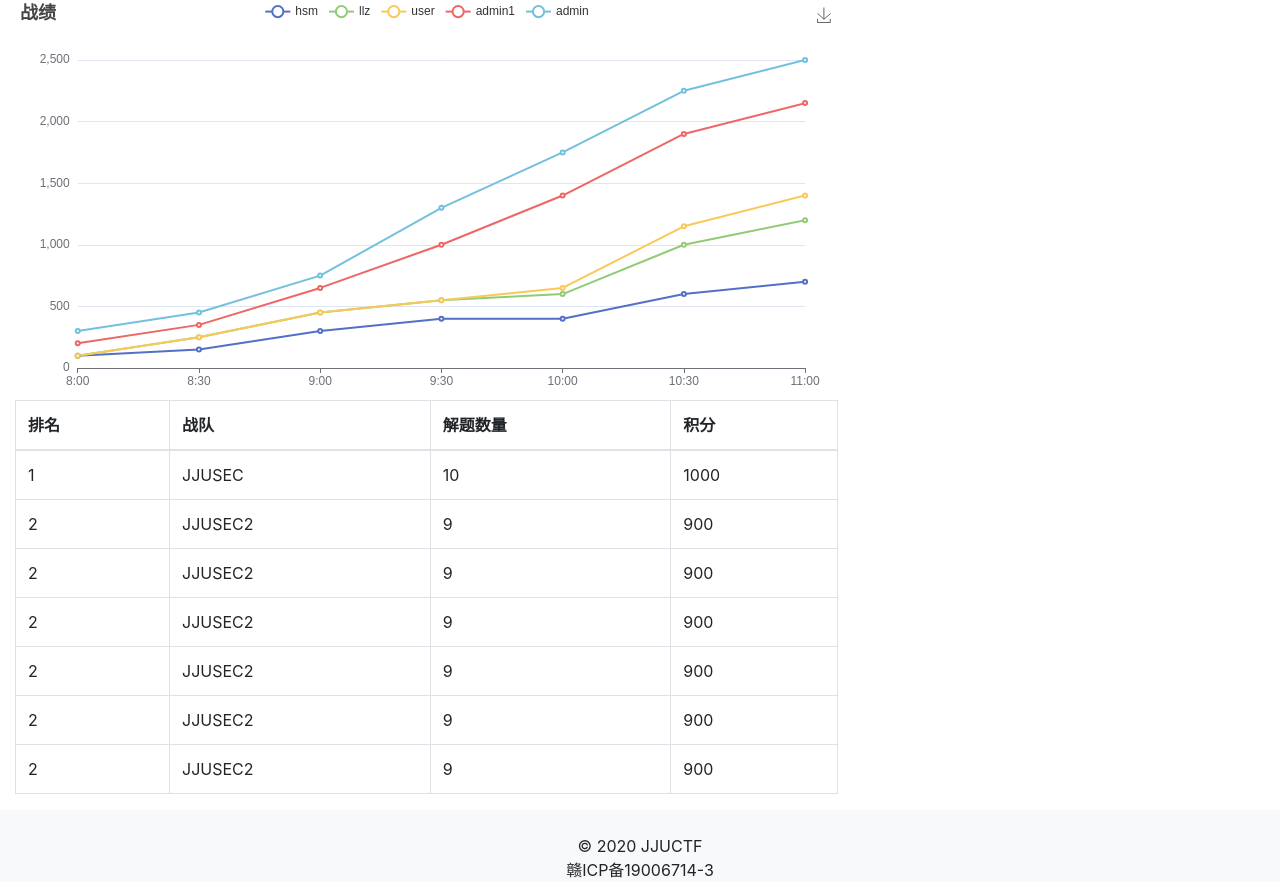
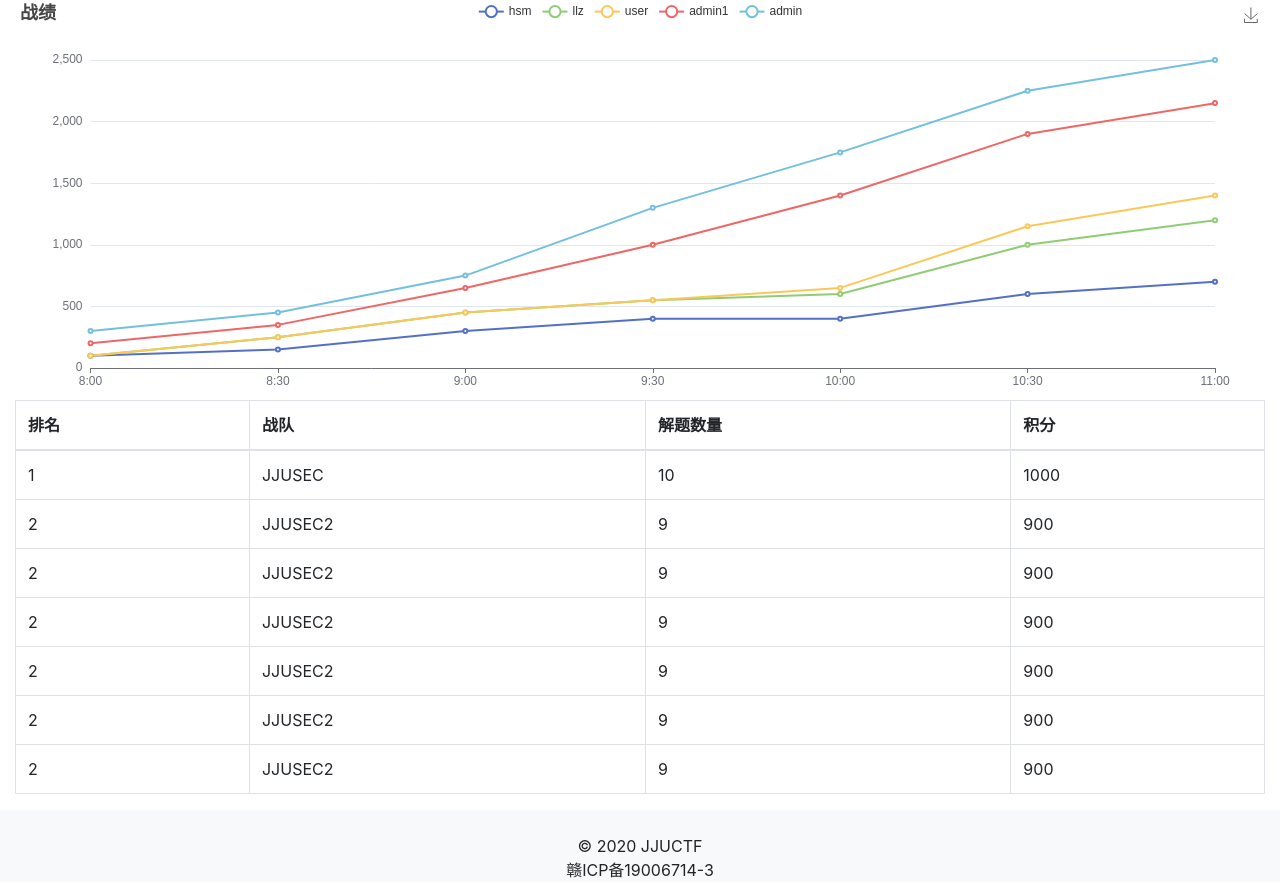
Before and after one commit to BJLIYANLIANG/JJUCTF_V2.0, a Flask app: page /ranks in a window 1280 px wide. Shown: the part 56-938 px from the top of the page. Run offline with Flask 2, Linux system fonts and the light colour scheme; the visitor is signed in with stand-in values (Sample User, id 1); data that the repository does not hold is empty; some libraries are stand-ins or nearby versions.

Commit message:
增加态势感知地图和一些其他界面的UI

```diff
--- a/static/css/jjuctf.css
+++ b/static/css/jjuctf.css
@@ -14,13 +14,13 @@
         body {
         /*background-color: #122b40;*/
         /*    background: #122b40;*/
-            background-color: #122b40;
+        /*    background-color: #f0f2f4;*/
 
             /*background-color: #333;*/
         }
 
         .container{
-            background-color: #f0f2f4;
+            /*background-color: #f0f2f4;*/
             /*background-color: #122b40;*/
             /*background-color: #122b40;*/
         }
--- a/templates/user/ranks.html
+++ b/templates/user/ranks.html
@@ -10,7 +10,7 @@
 
 </script>
 <div class="row ">
-    <div class="col-md-8 col-md-offset-2">
+    <div class="col-md-12 ">
         <div id="main"  style="width: 100%;height:400px;"></div>
     </div>
 
@@ -18,7 +18,7 @@
            <!-- Table -->
 
 <div class="row" >
-     <div class="col-md-8 col-md-offset-2">
+     <div class="col-md-12">
            <div class="table">
            <table class="table table-bordered">
                <thead class="table-bordered">
```
